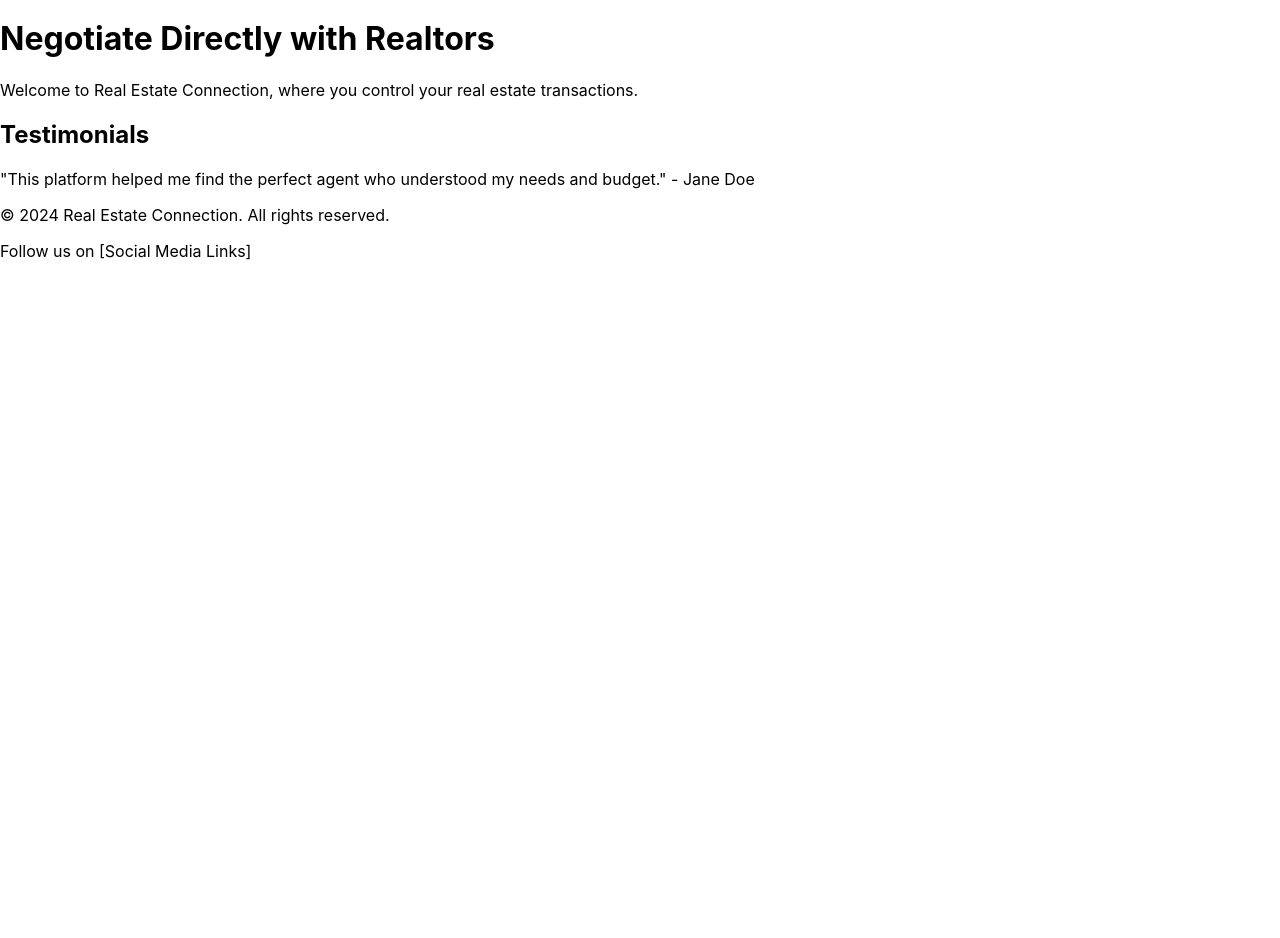
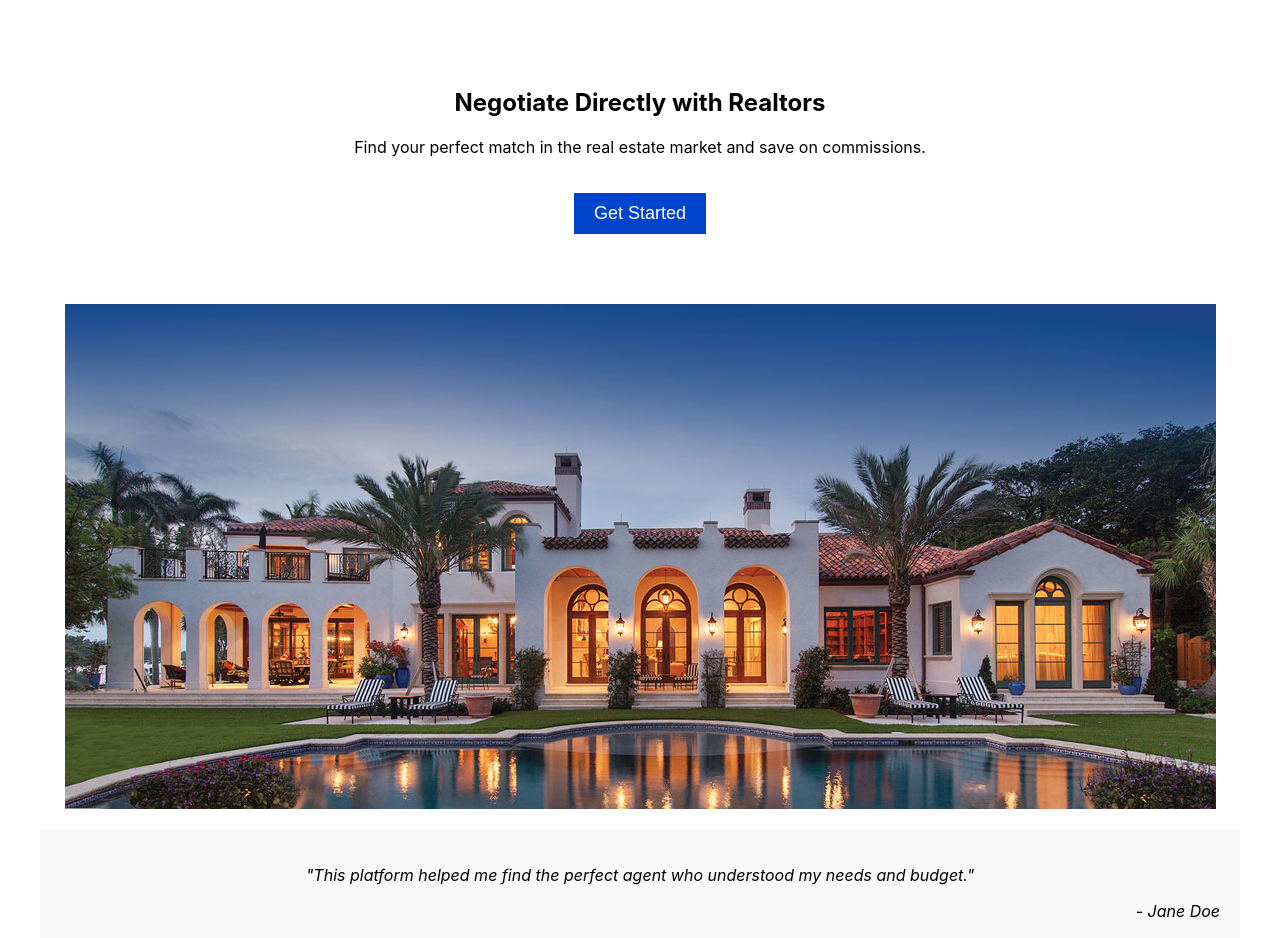
Before and after one commit to westont21/real-estate-application, a React (Create React App) app in the folder frontend/: page / in a window 1280 px wide. Shown: the part 42-980 px from the top of the page. Before the commit the page ends 800 px from the top, so only its background shows below. Built offline with nearby package versions, Linux system fonts and the light colour scheme.

Commit message:
Home page styling (jup photo)

```diff
--- /dev/null
+++ b/frontend/src/components/Home.css
@@ -0,0 +1,49 @@
+/* src/components/Home.css */
+
+.home-container {
+    max-width: 1200px;
+    margin: auto;
+    padding: 20px;
+}
+
+.content-section {
+    text-align: center;
+    padding: 50px;
+}
+
+.image-section {
+    text-align: center;
+}
+
+.image-section img {
+    max-width: 100%; /* Adjust image size as needed */
+    height: auto; /* Maintain aspect ratio */
+    display: block;
+    margin: 20px auto; /* Center the image */
+}
+
+.testimonials-section {
+    background-color: #f8f8f8;
+    padding: 20px;
+    text-align: center;
+}
+
+.testimonial blockquote {
+    font-style: italic;
+}
+
+.testimonial cite {
+    display: block;
+    text-align: right;
+    margin-top: 10px;
+}
+
+.cta-button {
+    background-color: #0044cc;
+    color: white;
+    border: none;
+    padding: 10px 20px;
+    cursor: pointer;
+    font-size: 18px;
+    margin-top: 20px;
+}
--- a/frontend/src/components/Home.js
+++ b/frontend/src/components/Home.js
@@ -1,14 +1,47 @@
 // src/components/Home.js
-import React from 'react';
+import React, { useEffect, useState } from 'react';
+import './Home.css'; // Link to your CSS file for the homepage
+import jupiterHomeImage from '../assets/images/jup_home.jpg'; // Import the image
 
 function Home() {
+    const [typedText, setTypedText] = useState('');
+
+    useEffect(() => {
+        const textToType = "Negotiate Directly with Realtors"; // Text to be typed
+        let index = 0;
+
+        const typingInterval = setInterval(() => {
+            setTypedText((prevTypedText) => prevTypedText + textToType[index]);
+            index++;
+            if (index === textToType.length) {
+                clearInterval(typingInterval);
+            }
+        }, 100); // Typing speed (milliseconds)
+
+        return () => clearInterval(typingInterval); // Clean up on unmount
+    }, []);
+
     return (
-        <div>
-            <h1>Negotiate Directly with Realtors</h1>
-            <p>Welcome to Real Estate Connection, where you control your real estate transactions.</p>
-            <section>
-                <h2>Testimonials</h2>
-                <p>"This platform helped me find the perfect agent who understood my needs and budget." - Jane Doe</p>
+        <div className="home-container">
+            <section className="content-section">
+                <div className="hero-text">
+                    <h1>{typedText}</h1>
+                    <p>Find your perfect match in the real estate market and save on commissions.</p>
+                    <button className="cta-button">Get Started</button>
+                </div>
+            </section>
+            <section className="image-section">
+                <img src={jupiterHomeImage} alt="Jupiter Home" />
+            </section>
+            <section className="testimonials-section">
+                <div className="testimonial">
+                    <blockquote>
+                        "This platform helped me find the perfect agent who understood my needs and budget."
+                    </blockquote>
+                    <cite>- Jane Doe</cite>
+                </div>
+                {/* Repeat for other testimonials */}
+                <p>© 2024 Real Estate Connection. All rights reserved. Follow us on [Social Media Links]</p>
             </section>
         </div>
     );
```
Also changed, not shown: frontend/src/assets/images/jup_home.jpg (added), 1 other file (tests, documents, lock files or other folders).
